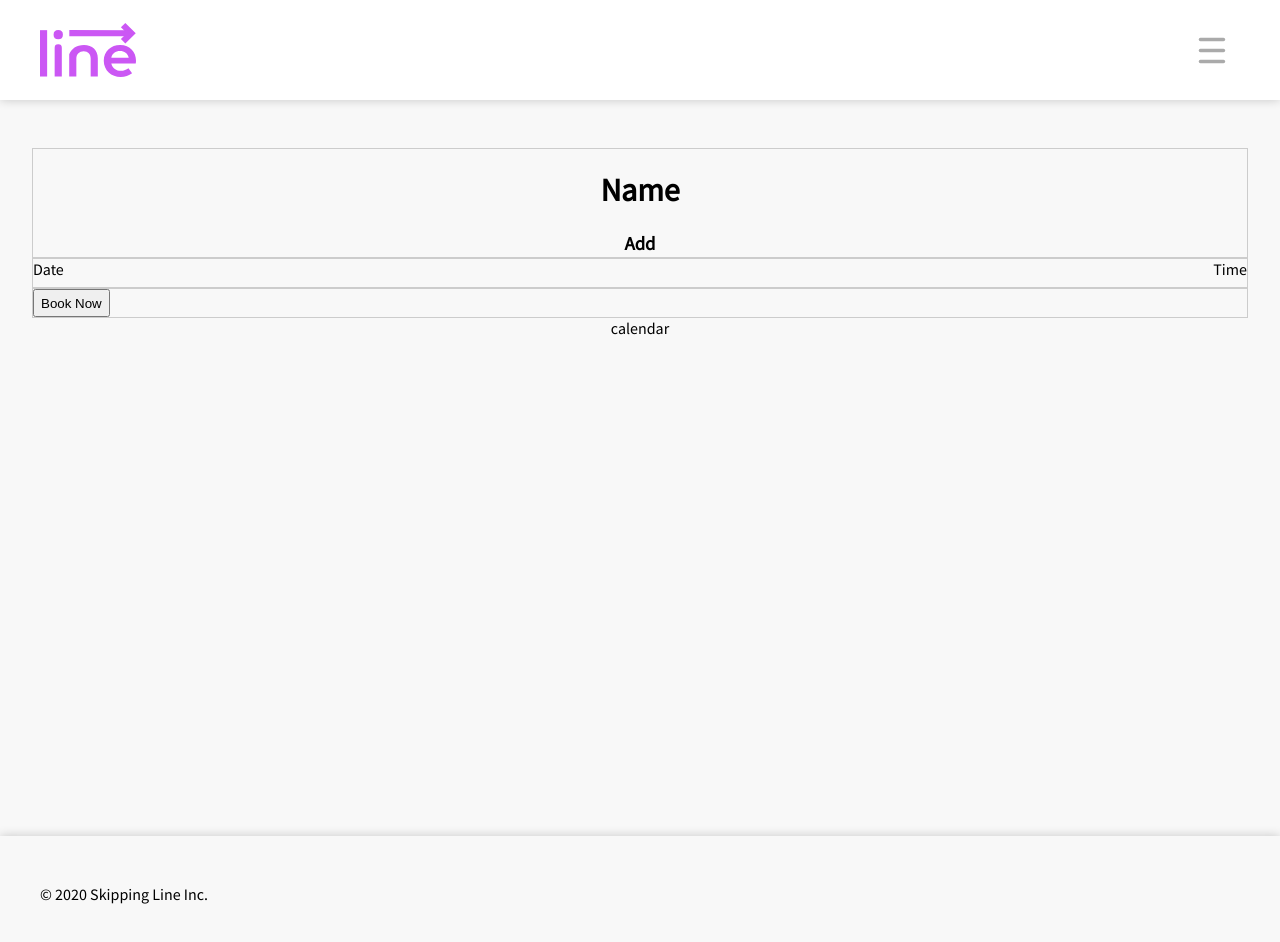
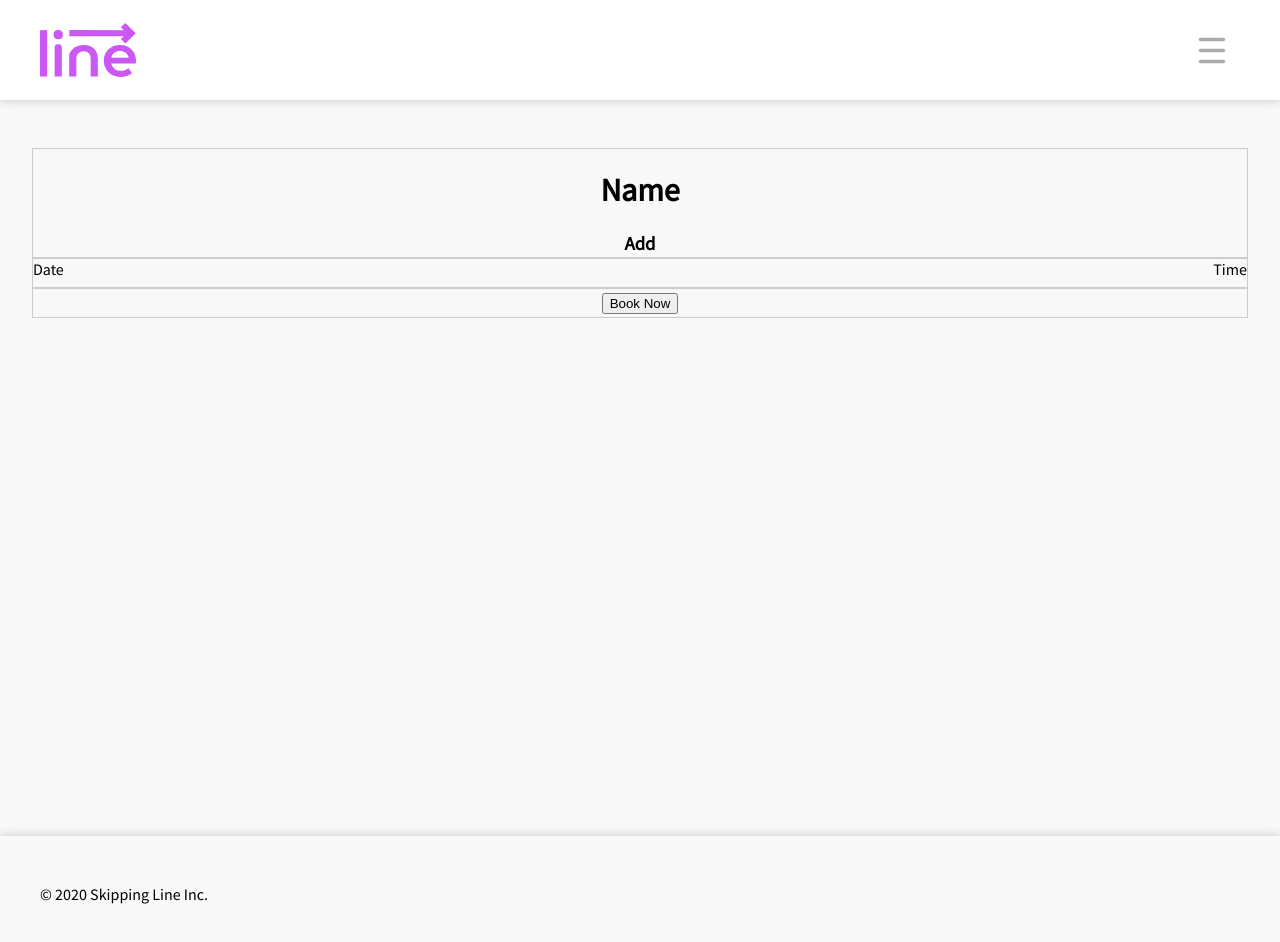
Before and after one commit to skippingline/skippingline.github.io, a React (Create React App) app: page /Booking in a window 1280 px wide. Shown: the top 942 px of the page. Built offline with nearby package versions, Linux system fonts and the light colour scheme.

Commit message:
booking page formatting

```diff
--- a/src/main.scss
+++ b/src/main.scss
@@ -312,4 +312,6 @@ footer {
 .bookingbutton {
     border: 1px solid #cccccc;
     height: 30px;
+    align-content: center;
+    justify-content: center;
 }
--- a/src/pages/Booking.js
+++ b/src/pages/Booking.js
@@ -17,13 +17,12 @@ const Booking = () => {
                 </div>
 
                 <div className="row between-xs bookingbutton">
-                    <button type="button">Book Now</button>
+                    <span><button type="button">Book Now</button></span>
                 </div>
 
-                <div className="row center-xs calendar">
-                    <label>calendar</label>
+                <div className="row between-xs calendar">
+
                 </div>
-
             </div>
     )
 };
```
